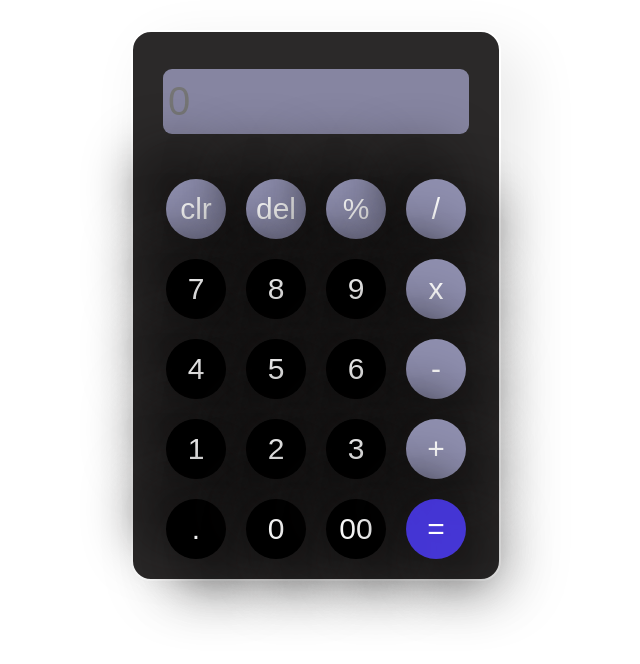
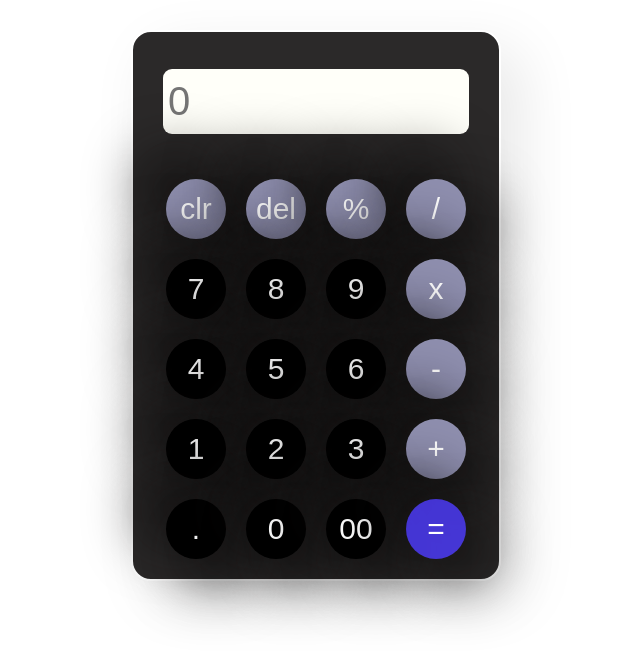
Before and after one commit to saimahitha03/calculator, a plain HTML site: page index.html in a window 1280 px wide. Shown: the whole page, without its empty margins (324-964 px from the left). Drawn offline with Linux system fonts and the light colour scheme.

Commit message:
Update style.css

```diff
--- a/style.css
+++ b/style.css
@@ -22,9 +22,9 @@ input {
     border: none;
     outline: none;
     box-sizing: border-box;
-    background-color: rgba(145, 145, 177, 0.89);
+    background-color: #fffff9;
     margin-bottom: 15px;
-    color: white;
+    color: rgba(33, 33, 33, 0.745);
     margin-top: 7px;
 }
 
```
